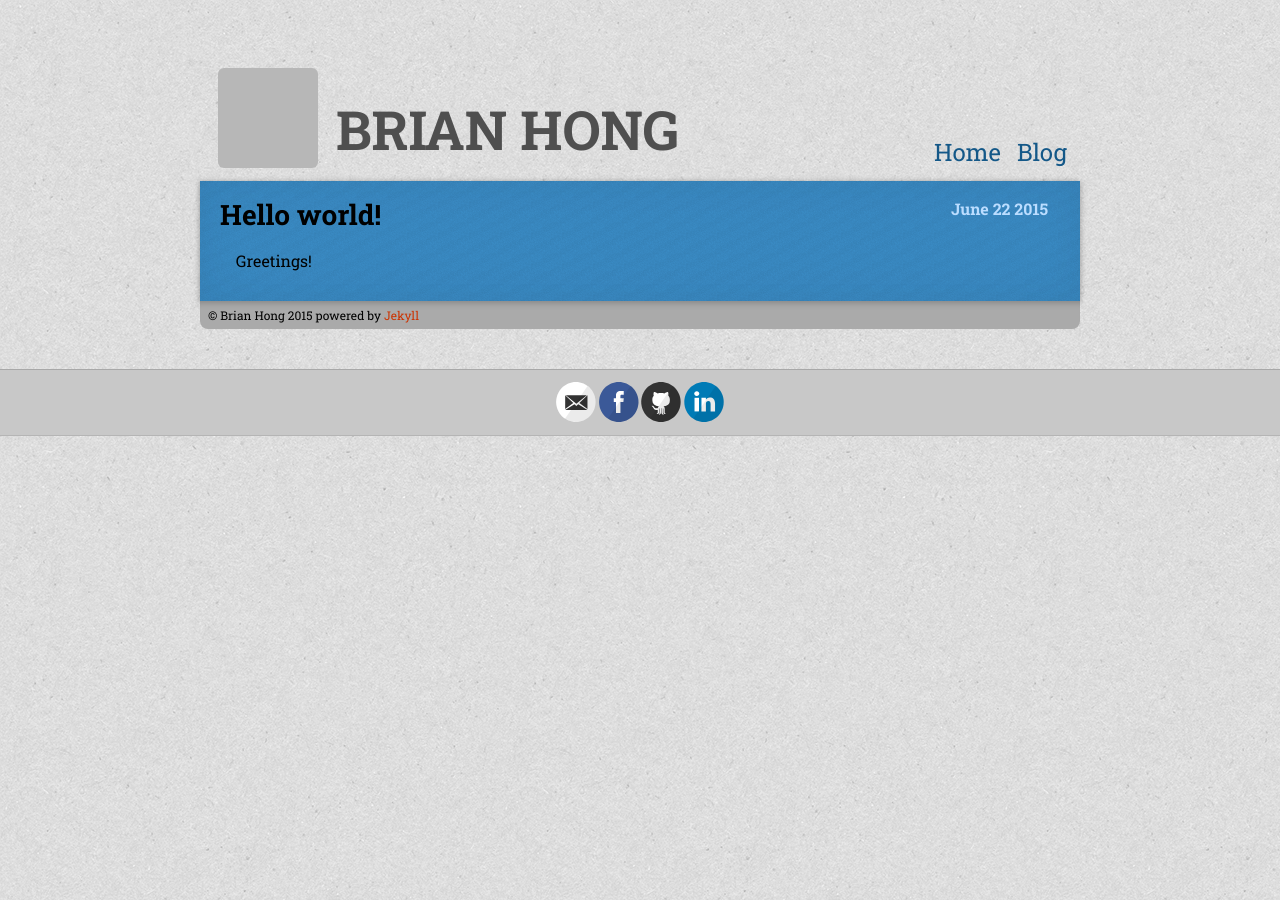
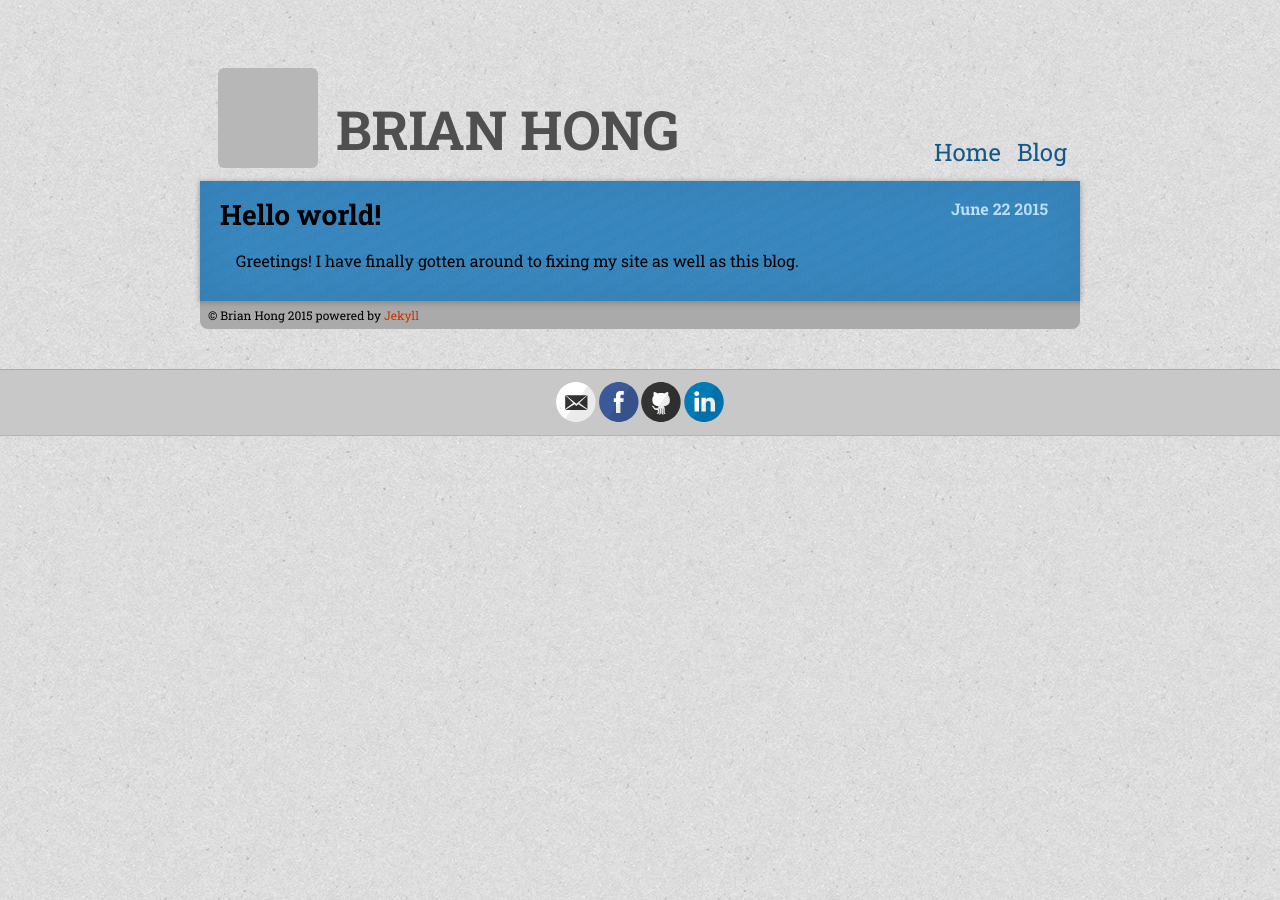
Before and after one commit to awkwardbunny/awkwardbunny.github.io, a Jekyll site: the page built from _posts/2015-06-22-hello world!.md, in a window 1280 px wide. Built offline with Jekyll 4.4.1, drawn with Linux system fonts in a browser that asks for light colours.

```diff
--- a/_posts/2015-06-22-hello world!.md
+++ b/_posts/2015-06-22-hello world!.md
@@ -2,4 +2,4 @@
 layout: blog
 blog_title: Hello World!
 ---
-&nbsp;&nbsp;&nbsp;&nbsp;&nbsp;&nbsp;Greetings!
+&nbsp;&nbsp;&nbsp;&nbsp;&nbsp;&nbsp;Greetings! I have finally gotten around to fixing my site as well as this blog.
```
